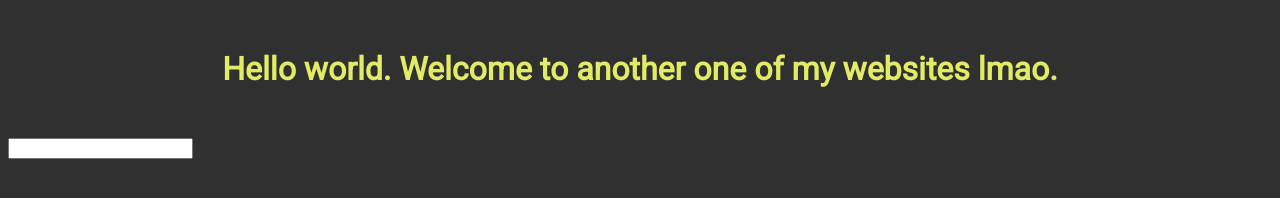
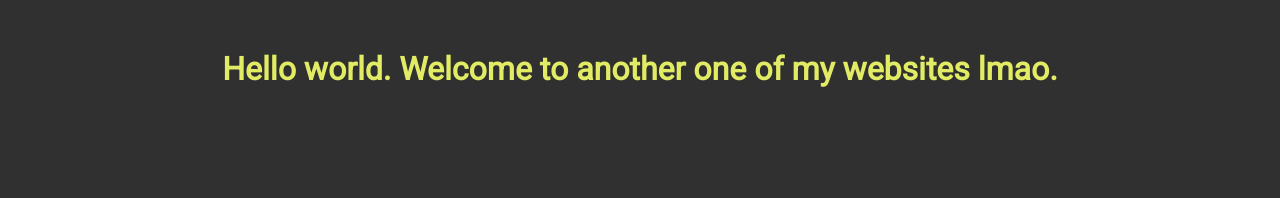
Before and after one commit to Paxxous/Paxxous.github.io, a plain HTML site: page index.html in a window 1280 px wide. Drawn offline with Linux system fonts and the light colour scheme.

Commit message:
removed the random input there

```diff
--- a/index.html
+++ b/index.html
@@ -19,10 +19,6 @@
 
     </header>
 
-    <form>
-      <input type="">
-    </form>
-
     <script src="script.js"></script>
   </body>
 </html>
```
